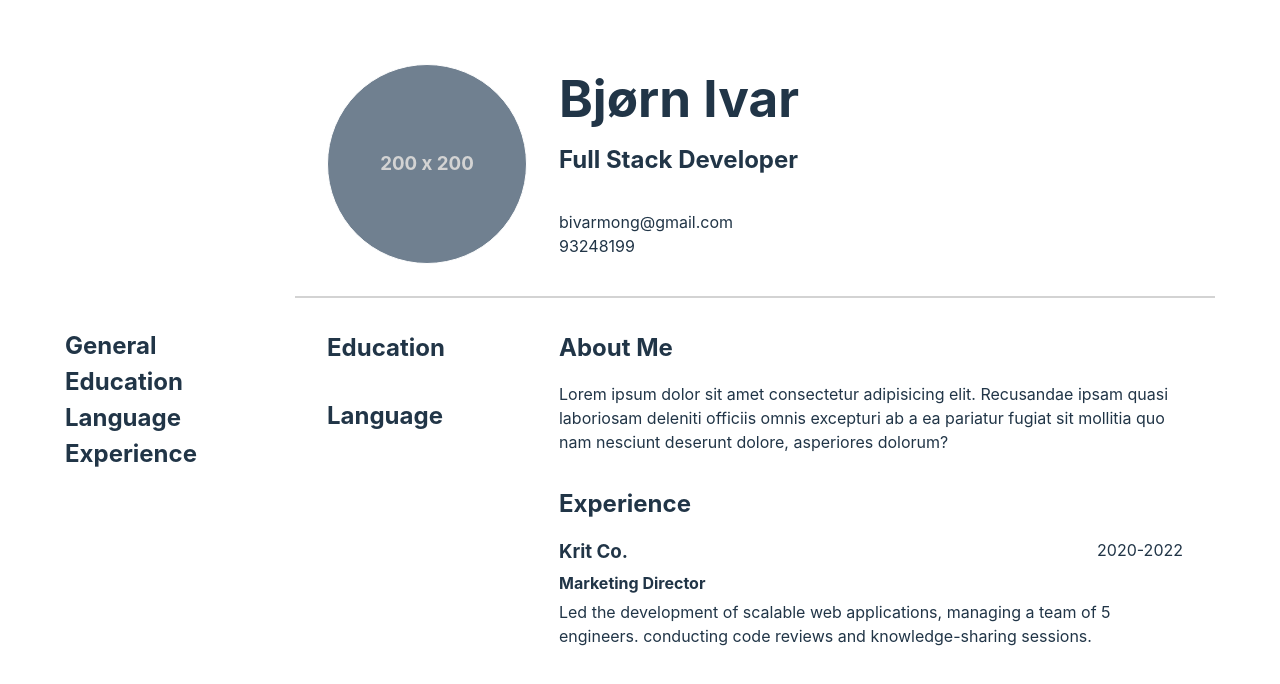
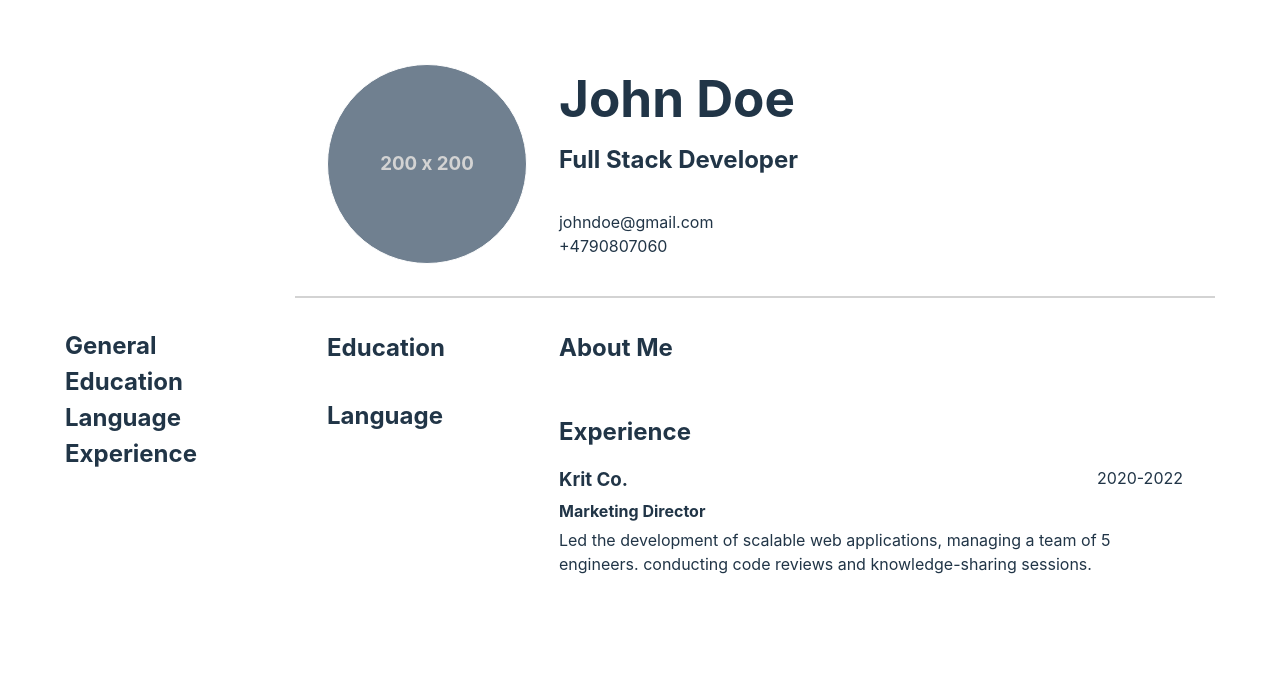
Before and after one commit to xswitch/cvApp, a React (Vite) app: page / in a window 1280 px wide. Shown: the top 684 px of the page. Built offline with nearby package versions, Linux system fonts and the light colour scheme.

Commit message:
fix: changed prefilled inputs

```diff
--- a/src/App.jsx
+++ b/src/App.jsx
@@ -9,11 +9,11 @@ import Experience from "./components/experience";
 
 function App() {
   const [profile, setProfile] = useState({
-    name: "Bjørn Ivar",
+    name: "John Doe",
     jobTitle: "Full Stack Developer",
-    email: "bivarmong@gmail.com",
-    phone: "93248199",
-    aboutMe: 'Lorem ipsum dolor sit amet consectetur adipisicing elit. Recusandae ipsam quasi laboriosam deleniti officiis omnis excepturi ab a ea pariatur fugiat sit mollitia quo nam nesciunt deserunt dolore, asperiores dolorum?'
+    email: "johndoe@gmail.com",
+    phone: "+4790807060",
+    aboutMe: ''
   });
   const [educationList, setEducationList] = useState([])
   const [languages, setLanguages] = useState([])
```
